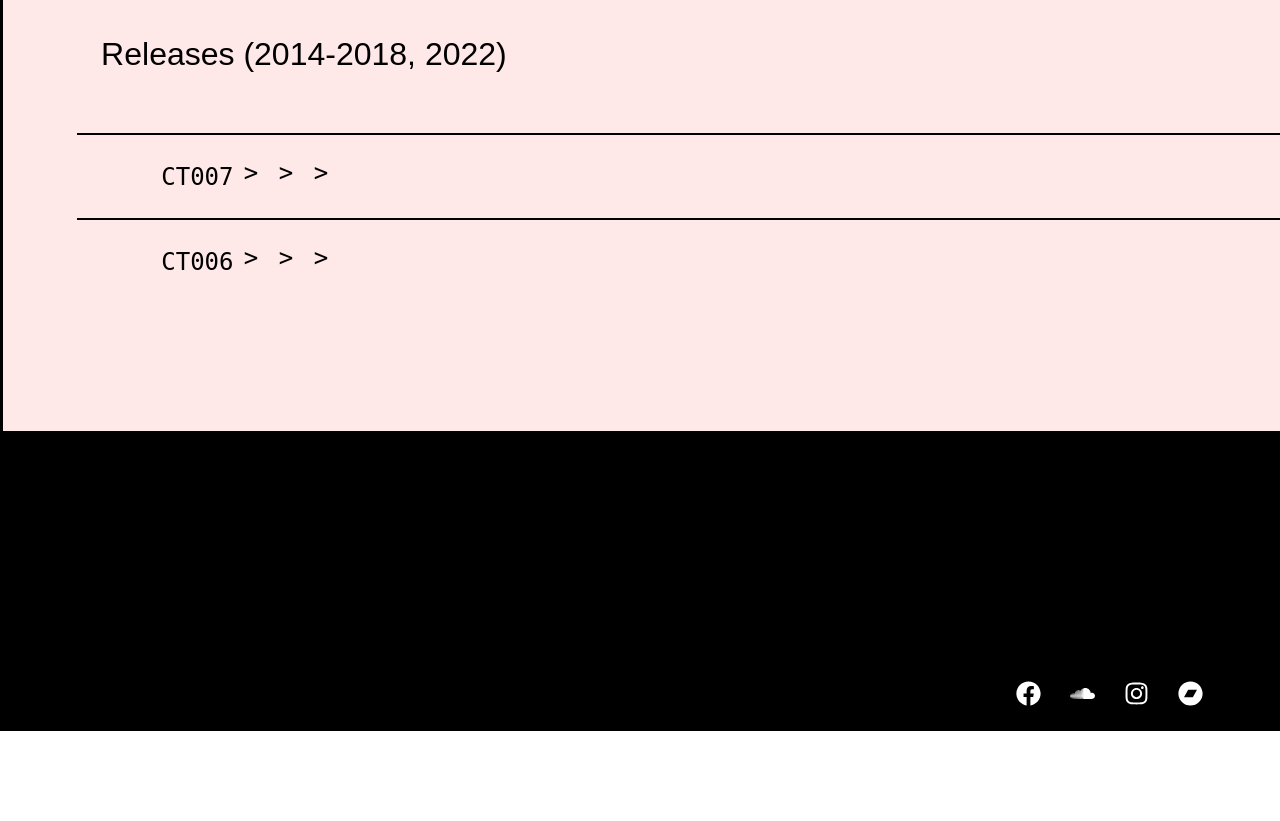
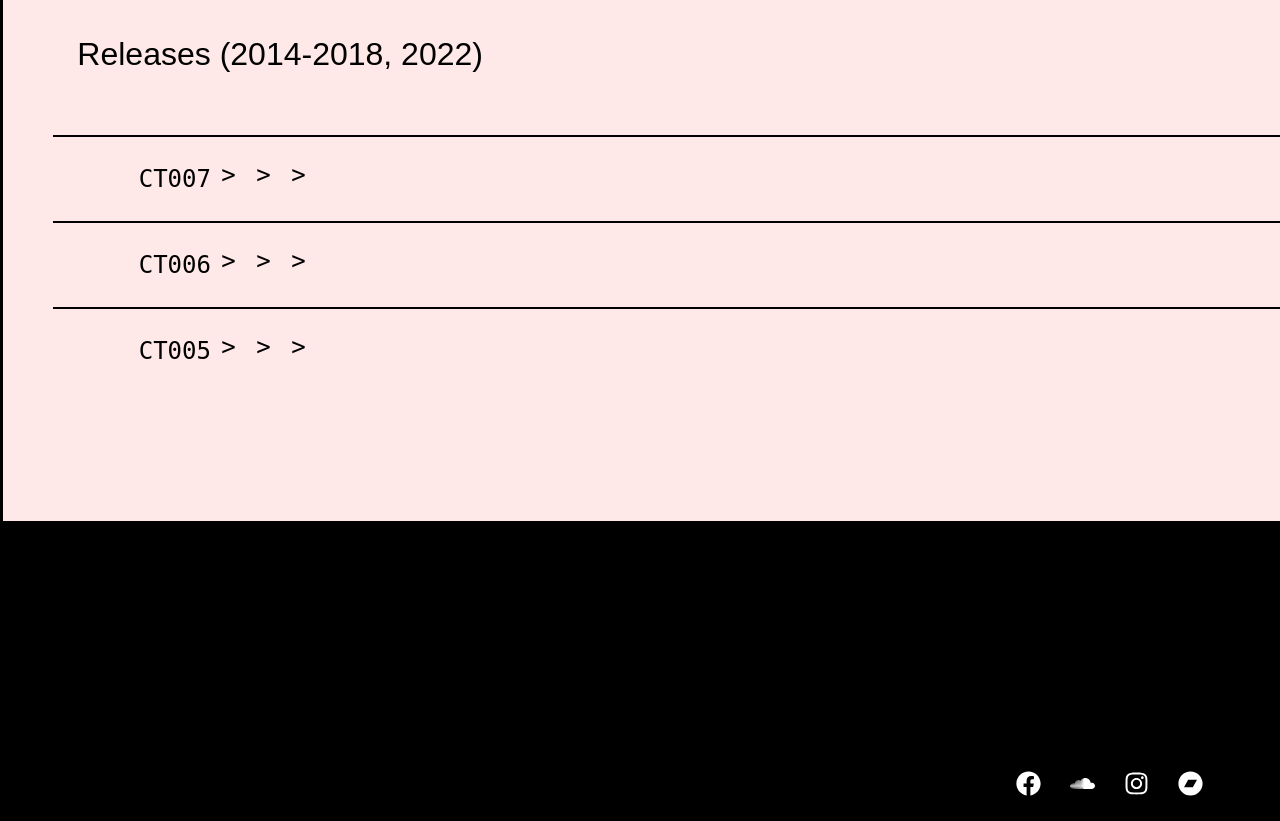
Before and after one commit to seanlb02/ctwebsite, a Next.js app: page / in a window 1280 px wide. Shown: the part 1620-2441 px from the top of the page. Before the commit the page ends 2351 px from the top, so only its background shows below. Built offline with nearby package versions, Linux system fonts and the light colour scheme.

Commit message:
removed animation in header added white logo

```diff
--- a/components/Header.js
+++ b/components/Header.js
@@ -33,7 +33,7 @@ export default function Header() {
             </video>
             </div>
             <div onClick={changeBackground} className={background}>
-            <div className={styles.snakeLine}></div>
+            {/* <div className={styles.snakeLine}></div> */}
             <p className={styles.heroText}>On and off since 2013 and probably never again. records and tapes from grey people, j albert, elite athlete, palace, 2200, gutnose, loicc, aspley and text86.</p>
 
 
--- a/components/Navbar.js
+++ b/components/Navbar.js
@@ -13,7 +13,7 @@ export default function Navbar() {
                 <li className={styles.link}>Things</li>
                 <li className={styles.link}>Press</li>
                 <li className={styles.link}>Releases</li>
-                <li className={styles.link}>Home</li>
+                <li className={styles.link}><Link href="/">Home</Link></li>
             </ul>
 
         </div>
--- a/components/Releases.js
+++ b/components/Releases.js
@@ -1,7 +1,7 @@
 import Head from 'next/head'
 import Image from 'next/image'
 import styles from '../styles/releases.module.css'
-import React, { useState } from "react";
+import React, { useState, useEffect } from "react";
 
 
 const Releases = () => {
@@ -20,7 +20,40 @@ const Releases = () => {
     const [title, Darkmode] = useState(styles.releaseTitle)
     const [arrow, Unlock] = useState(styles.arrow)
 
+    // const [_document, set_document] = React.useState(null)
+    // React.useEffect(() => {
+    //     set_document(document)
+    // })
+
+    // const [defaultarrow, Swap] = useState(styles.defaultarrow)
+    // const [defaulttitle, Swap]  = useState(styles.defaultreleaseTitle)
+    // const [defaultcontent, Swap] = useState(styles.defaultCT007Content)
+    // const [defaultsongcontainer, Swap] = useState(styles.defaultsongContainer)
+
+    const activateCT007 = () => {
+    // if (typeof window !== "undefined"){
+    //     let CT007 = document.querySelectorAll('#CT007');
+    //     const arr = Array.from(CT007);
+
+    //     const map = arr.map(item => );
+    //     return map;
+    // }
+}
+    // var CT007all = [...CT007]
+    if (typeof window !== "undefined"){
+        var CT006 = document.querySelectorAll('#CT006');
+        }
+
+
+
+
     const openClose = () => {
+
+        // if (typeof window !== "undefined"){
+        //     let CT007 = document.querySelectorAll('#CT007');
+        //     const arr = Array.from(CT007);
+
+        //     const map = arr.map(function(item){
                 if (arrow==styles.arrow){
                     Unlock(styles.arrowChecked);}
                 if (title==styles.releaseTitle){
@@ -32,7 +65,7 @@ const Releases = () => {
                 if (artwork==styles.artworkContainer){
                     Slide(styles.artworkContainerOpen)};
 
-            // reverse
+                //     // reverse
 
                 if (arrow==styles.arrowChecked){
                     Unlock(styles.arrow);}
@@ -47,6 +80,26 @@ const Releases = () => {
 
                 }
 
+            // )};
+
+
+
+
+
+
+
+
+
+
+
+        // const activateCT007 = () => {
+        //     for (let x in CT007){
+        //         openClose(CT007)
+        //     }
+        // }
+
+
+
 
   return (
       <div className={styles.pageContainer}>
@@ -56,48 +109,47 @@ const Releases = () => {
         <link rel="icon" href="/favicon.ico"/>
       </Head>
         {/* release 1 */}
-          <div className={styles.Release}>
-            <div className={styles.releasesHeader}>Releases (2014-2018, 2022)</div>
-            <div className={title} onClick={openClose}>CT007
+          <div className={styles.Release} id="CT007">
+            <div className={styles.releasesHeader} id="CT007">Releases (2014-2018, 2022)</div>
+            <div className={title} onClick={openClose} id="CT007">CT007
                 {/* <div className={arrow}><Image src="/sidearrow.png" height={35} width={35}/></div> */}
-                <div className={arrow}>&gt;</div>
-                <div className={arrow}>&gt;</div>
-                <div className={arrow}>&gt;</div>
+                <div className={arrow} id="CT007">&gt;</div>
+                <div className={arrow} id="CT007">&gt;</div>
+                <div className={arrow} id="CT007">&gt;</div>
             </div>
 
-            <content className={content}>
-                <div className={TrackList}>
-                    <div className={styles.trackContainer} onClick={changeStyle}>
-                        <audio controls className={audiostyle} src="/TEX86.mp3">
+            <content className={content} id="CT007">
+                <div className={TrackList} id="CT007">
+                    <div className={styles.trackContainer} onClick={changeStyle} id="CT007">
+                        <audio controls className={audiostyle} src="/TEX86.mp3" id="CT007">
                             {/* <source src="/TEX86.mp3" type = "audio/mpeg"/> */}
                         </audio>
 
-                        <div className={styles.trackText}>
+                        <div className={styles.trackText} id="CT007">
                             <h4>You&apos;ll Never Get Rich</h4>
                         </div>
 
                     </div>
-                    <div className={styles.trackContainer}>
-                        <audio controls className={audiostyle}>
+                    <div className={styles.trackContainer} id="CT007">
+                        <audio controls className={audiostyle} id="CT007">
                             <source src="" type = "audio/mpeg"/>
                         </audio>
-                        <div className={styles.trackText}>
+                        <div className={styles.trackText} id="CT007">
                                 <h4>Death by Dole</h4>
                         </div>
                     </div>
                 </div>
-                <div className={artwork}>
+                <div className={artwork} id="CT007">
                     <svg  src=""/>
                 </div>
             </content>
           </div>
         {/* Release 2 */}
         <div className={styles.Release}>
-            <div className={title} onClick={openClose}>CT006
+            <div className={title} >CT006
                 <div className={arrow}>&gt;</div>
                 <div className={arrow}>&gt;</div>
                 <div className={arrow}>&gt;</div>
-
             </div>
             <content className={content}>
                 <div className={TrackList}>
@@ -121,11 +173,48 @@ const Releases = () => {
                     </div>
                 </div>
                 <div className={artwork}>
-                    <svg  src=""/>
+                    <Image className={styles.CT006Cover} src="/loiicCover.jpg" height="300" width="300"/>
                 </div>
             </content>
         </div>
-        {/*closed page container*/}
+
+        {/* Release 3 */}
+        <div className={styles.Release}>
+                    <div className={title} >CT005
+                        <div className={arrow}>&gt;</div>
+                        <div className={arrow}>&gt;</div>
+                        <div className={arrow}>&gt;</div>
+                    </div>
+                    <content className={content}>
+                        <div className={TrackList}>
+                            <div className={styles.trackContainer} onClick={changeStyle}>
+                                <audio controls className={audiostyle} src="/TEX86.mp3">
+                                    {/* <source src="/TEX86.mp3" type = "audio/mpeg"/> */}
+                                </audio>
+
+                                <div className={styles.trackText}>
+                                    <h4>Track One</h4>
+                                </div>
+
+                            </div>
+                            <div className={styles.trackContainer}>
+                                <audio controls className={audiostyle}>
+                                    <source src="" type = "audio/mpeg"/>
+                                </audio>
+                                <div className={styles.trackText}>
+                                        <h4>Track Two</h4>
+                                </div>
+                            </div>
+                        </div>
+                        <div className={artwork}>
+                            <Image className={styles.CT006Cover} src="/gutnoseCover.jpg" height="300" width="300"/>
+                        </div>
+                    </content>
+                </div>
+
+
+
+
         </div>
 
 
--- a/pages/contact.js
+++ b/pages/contact.js
@@ -1,11 +1,13 @@
 import Head from 'next/head'
 import Image from 'next/image'
 import Contactpage from '../components/Contactpage'
+import Navbar from '../components/Navbar'
 import Footer from '../components/Footer'
 
 export default function contact () {
     return (
         <div>
+        <Navbar/>
         <Contactpage/>
 
         </div>
--- a/styles/header.module.css
+++ b/styles/header.module.css
@@ -50,11 +50,11 @@
     background-color: rgb(255, 232, 232);
     height:96vh;
     width:100vw;
-    z-index:-1;
+    z-index:1;
     text-shadow: 0 0 1.2px black;
-    background-image: url(/public/vhslogo.jpeg);
-    background-size: 300px 300px;
-    background-position: ;
+    background-image: url("/logoLight.jpg");
+    background-size: 400px;
+
     background-position: center;
     background-repeat: no-repeat;
 }
--- a/styles/navbar.module.css
+++ b/styles/navbar.module.css
@@ -1,5 +1,6 @@
 .navbarContainer {
     width: 100vh;
+    /* z-index:9; */
     max-height:100px;
     min-height:55px;
     top:0;
--- a/styles/releases.module.css
+++ b/styles/releases.module.css
@@ -3,20 +3,19 @@
   box-sizing: border-box;
   height:100%;
   min-width:100%;
-  padding-left:5.8%;
+  padding-left:3.9%;
   padding-bottom:10%;
   padding-top:5%;
   z-index:20;
 
 }
 
-@media screen and (max-width: 600px) {
+@media screen and (max-width: 800px) {
   .pageContainer {
     padding-left:0;
 
   }
 }
-
 
 
 
@@ -111,7 +110,7 @@
   max-height:0;
   overflow:hidden;
   transition:max-height 1s;
-  transition-delay:1s;
+  transition-delay:0.7s;
 }
 
 .CT007ContentOpen{
@@ -152,7 +151,7 @@
   padding-top:10%;
   border-left:solid black;
   transition: max-height 1s;
-  transition-delay: 0.8s;
+  transition-delay: 0.7s;
 }
 
 .songContainerOpen {
@@ -168,7 +167,7 @@
   background-color: rgb(255, 232, 232);
   padding-top: 10%;
   transition: max-height 1s;
-  transition-delay: 0.5s;
+  transition-delay: 0.3s;
 }
 
 @keyframes CT007-dropdown {
@@ -240,7 +239,7 @@ animation-delay:2s;
   transform: translate3d(150%,0,0);
   background-color: white;
   min-height:50vw;
-  max-height:60vw;
+  max-height:50vw;
   width:auto;
   z-index:1;
   transition: transform 1s;
@@ -251,13 +250,19 @@ animation-delay:2s;
   display:flex;
   flex:2;
   background-color: white;
-  min-height:50vw;
-  max-height:auto;
+  min-height:35vw;
+  max-height:35vw;
   width:auto;
   z-index:1;
   transform: translate3d(0,0,0);
   transition: transform 1s;
   transition-delay:1.1s;
+  justify-content: center;
+  align-items: center;
+}
+
+.CT006Cover {
+
 }
 
 @keyframes CT007-pullover {
```
Also changed, not shown: components/js.js (added, +9 -0 lines). Lines whose indentation alone changed are shown as unchanged.
